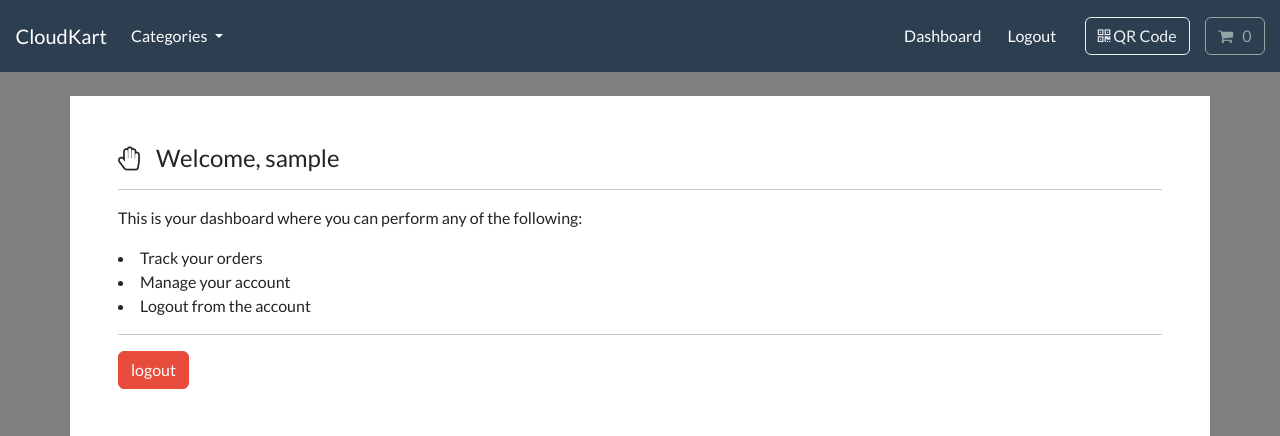
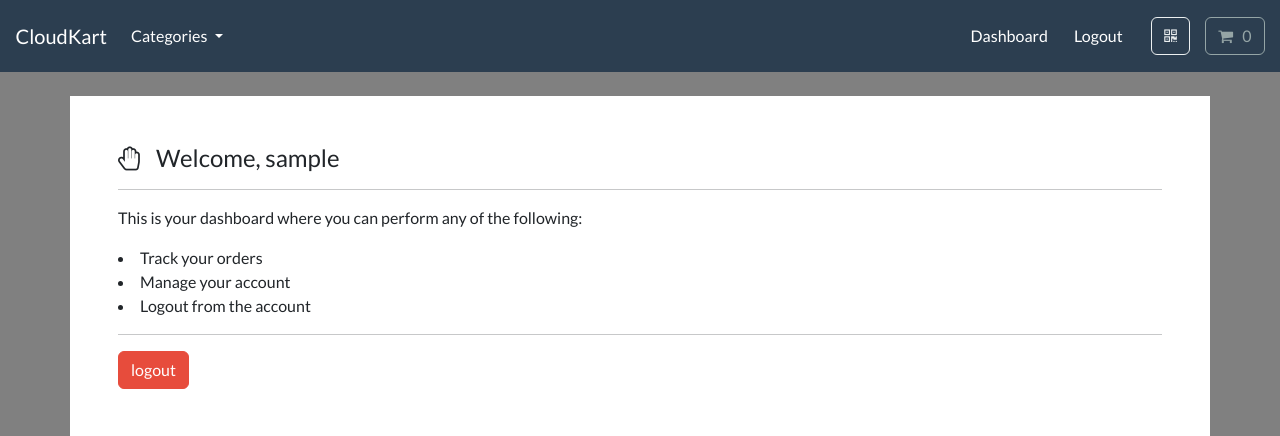
Before and after one commit to aryankumar-nci/Scalable-Cloud-Programming-Project, a Django app: page /account/dashboard in a window 1280 px wide. Shown: the top 436 px of the page. Run offline with Django 5.2, Linux system fonts and the light colour scheme; the visitor is signed in with stand-in values (Sample User, id 1); data that the repository does not hold is empty; some libraries are stand-ins or nearby versions.

Commit message:
some minor changes in qrcode

```diff
--- a/ecommerce/store/templates/store/base.html
+++ b/ecommerce/store/templates/store/base.html
@@ -105,7 +105,7 @@
             <!-- QR Code Button Added Here -->
             <li class="nav-item">
                 <button id="qr-code-btn" class="btn btn-outline-light">
-                    <i class="fa fa-qrcode"></i> QR Code
+                    <i class="fa fa-qrcode"></i>
                 </button>
             </li>
 
```
Also changed, not shown: ecommerce/account/templates/account/dashboard.html (line endings or trailing spaces).
